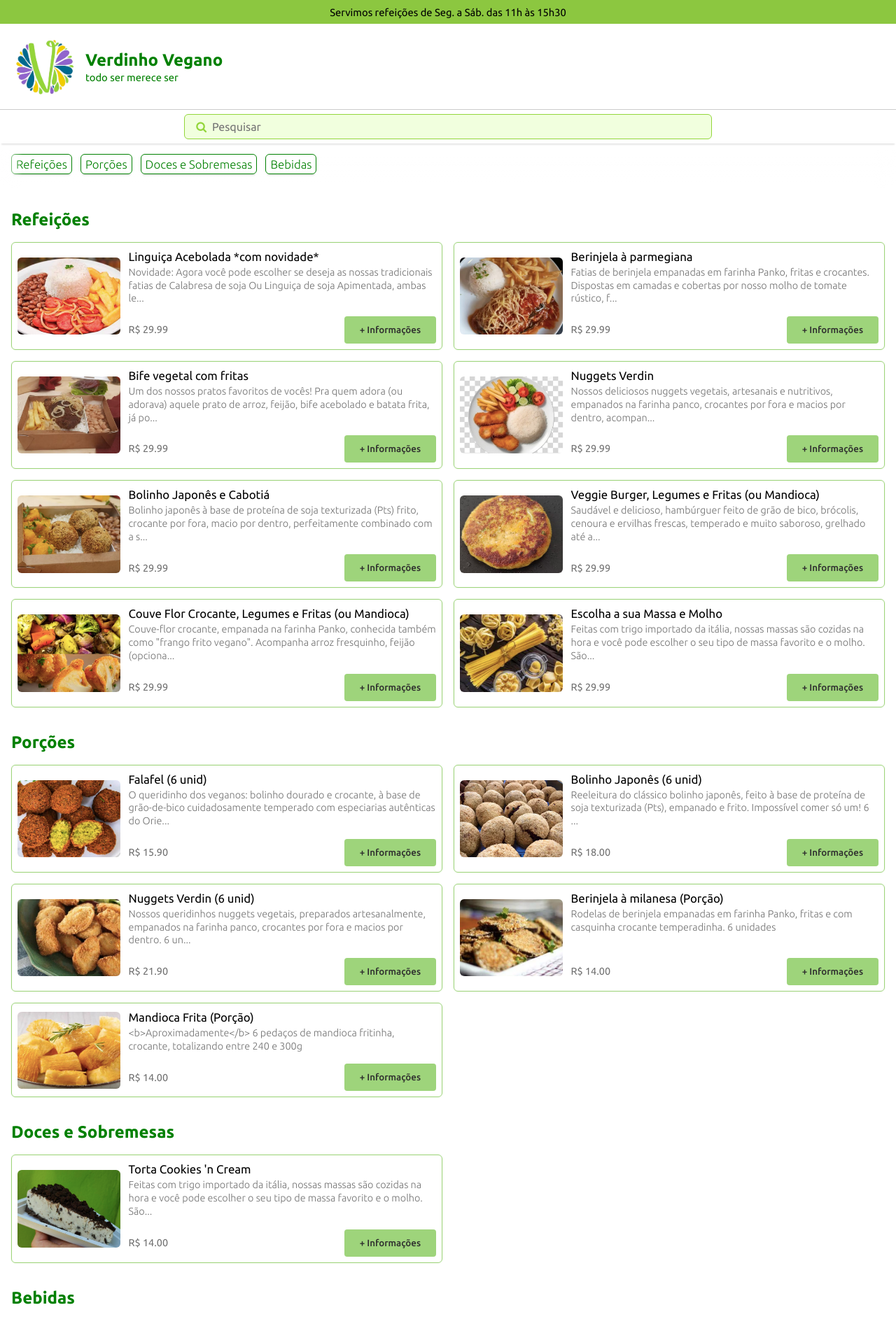
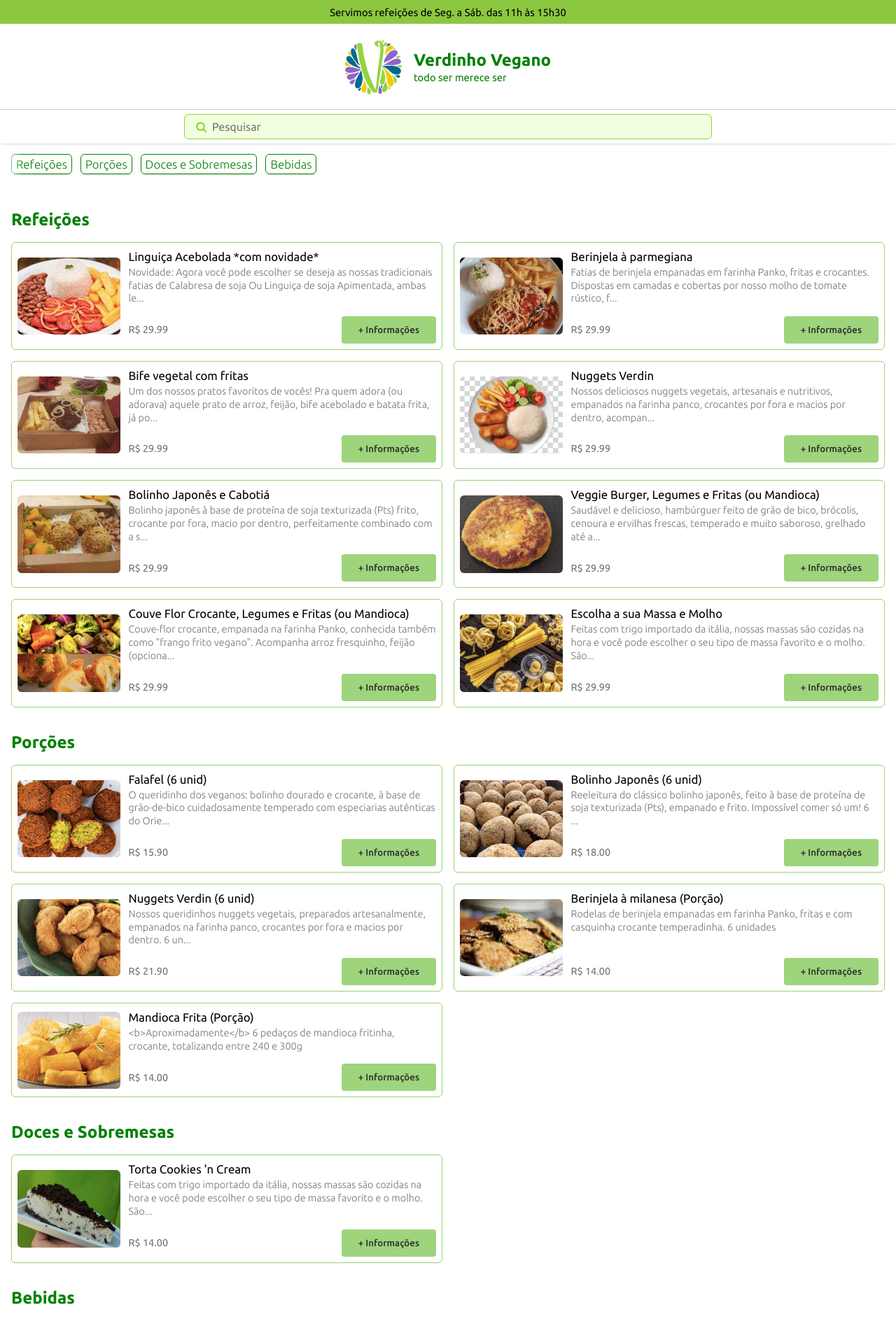
Before and after one commit to davy-guilherme/cardapio-verdinho, a Vue app: page / in a window 1280 px wide. Shown: the top 1885 px of the page at 70% size. Built offline with nearby package versions, Linux system fonts and the light colour scheme.

Commit message:
Melhorias Visuais

```diff
--- a/src/components/CategoryScroll.vue
+++ b/src/components/CategoryScroll.vue
@@ -41,7 +41,7 @@
 
     top: 4px;
     left: 0;
-    height: 60px;
+    height: 42px;
     width: 32px;
     background: linear-gradient(to right, rgb(255, 255, 255), rgba(255, 255, 255, 0));
 }
@@ -50,7 +50,7 @@
     position: absolute;
     top: 4px;
     right: 0;
-    height: 60px;
+    height: 42px;
     width: 32px;
     background: linear-gradient(to left, rgb(255, 255, 255), rgba(255, 255, 255, 0));
 }
@@ -141,7 +141,8 @@ export default {
             for (var i = 0; i < menus.length; i++) {
                 if (menus[i].classList.contains('active')) {
                     // alert(i)
-                    hscroll.scrollLeft = menus[i].offsetLeft - 12;
+                    // hscroll.scrollLeft = menus[i].offsetLeft - 12;
+                    hscroll.scrollLeft = menus[i].offsetLeft - 26;
                 }
             }
 
--- a/src/components/FooterComponent.vue
+++ b/src/components/FooterComponent.vue
@@ -2,11 +2,11 @@
     <footer class="margem">
         <div class="esquerda">
             <strong>&copy; 2023</strong>
-            <a href="/">Verdinho Vegano</a>
+            <a href="https://verdinhovegano.com.br/" target="_blank">Verdinho Vegano</a>
         </div>
         <div class="direita">
             <small>Desenvolvido por</small>
-            <strong><a href="http://www.dguilherme.dev">Davy Guilherme</a></strong>
+            <strong><a href="http://www.dguilherme.dev" target="_blank">Davy Guilherme</a></strong>
         </div>
     </footer>
 </template>
--- a/src/components/HeaderComponent.vue
+++ b/src/components/HeaderComponent.vue
@@ -3,7 +3,7 @@
         <small>Servimos refeições de Seg. a Sáb. das 11h às 15h30</small>
     </div>
 
-
+    <!-- {{  $store.state.keyWord }} -->
     <header id="header-topo">
         <div class="margem">
 
@@ -30,10 +30,10 @@
         </div>
     </header>
 
-    <div id="tempo-entrega">
+    <!-- <div id="tempo-entrega">
         <p><i class="fa fa-clock-o" aria-hidden="true"></i> 15 - 45 min - <span id="btn-horario">Ver Mais</span></p>
 
-    </div>
+    </div> -->
 
     <div id="topo-fixo">
 
@@ -51,18 +51,19 @@
 
                 <div class="pesquisa">
                     <!--<a class="link-ouvidoria hide-in-mobile" href="<?php # echo get_page_link( get_page_by_path( 'ouvidoria' ) ); ?>"><i class="fa fa-envelope"></i>Ouvidoria</a>-->
-                    <form method="get" action="<?php esc_url(home_url('/')); ?>">
+                    <form>
                         <div id="pesquisa-box">
-                            <i class="fa fa-search"></i>
-                            <input type="text" name="s" id="s" placeholder="Pesquisar" style="box-shadow: none; margin: 0; padding: 0;" />
+                            <i class="fa fa-search search-icon"></i>
+                            <input type="text" name="s" id="s" placeholder="Pesquisar" style="box-shadow: none; margin: 0; padding: 0;" v-model="$store.state.keyWord" />
                             <input type="hidden" name="post_type" value="product" />
+                            <i class="fa fa-times-circle delete-icon" v-if="$store.state.keyWord.length > 0" @click="$store.state.keyWord = ''"></i>
                         </div>
                     </form>
                 </div>
             </div>
         </div>
 
-        <CategoryScroll />
+        <CategoryScroll v-if="$store.state.keyWord.length == 0" />
 
     </div>
 
@@ -179,7 +180,7 @@
 }
 
 #topo .margem .pesquisa form #pesquisa-box {
-
+    position: relative;
     background-color: #f1ffde;
     padding: 8px 16px;
     border-radius: 6px;
@@ -189,6 +190,19 @@
 
 #pesquisa-box i {
     color: #93d63b;
+}
+
+#pesquisa-box .search-icon {
+
+}
+
+#pesquisa-box .delete-icon {
+    position: absolute;
+    right: 16px;
+    color: #000;
+    font-size: 1.3rem;
+    cursor: pointer;
+    color: rgba(255, 0, 0, 0.8);
 }
 
 #pesquisa-box input {
@@ -225,7 +239,7 @@
 
     width: 100%;
     position: relative;
-    border-bottom: 1px solid #ccc;
+    border-bottom: 1px solid #cfcfcf;
 }
 
 #header-topo .margem {
@@ -241,6 +255,13 @@
     margin-right: 16px;
     font-size: 32px;
     display: none;
+}
+
+#header-topo .margem { // retirar para voltar o menu
+    display: flex;
+    flex-direction: row;
+    align-items: center;
+    justify-content: center;
 }
 
 #header-topo .margem .logo-menu {
--- a/src/components/ProductsGroup.vue
+++ b/src/components/ProductsGroup.vue
@@ -90,7 +90,7 @@
     color: #2e2e2e;
     border-radius: 4px;
     border: none;
-    padding: 12px 22px;
+    padding: 12px 24px;
     cursor: pointer;
     font-weight: 500;
     transition: 0.2s;
--- a/src/components/ProductsList.vue
+++ b/src/components/ProductsList.vue
@@ -18,6 +18,11 @@
         <h2>Bebidas</h2>
     </div>
     <ProductsGroup :products="bebidas" v-if="bebidas.length" />
+
+    <div class="margem" v-if="keyWord.length > 0 && productsFiltered.length == 0">
+        <h2><span style="font-weight: 400;">Pesquisando por: </span>{{ keyWord }}</h2>
+        <p style="text-align: center; margin: 64px 0;">Não encontramos nenhum produto com o termo pesquisado.</p>
+    </div>
 
 </template>
 
@@ -42,7 +47,8 @@ export default {
     name: 'ProductsList',
     data () {
         return {
-            products
+            products,
+            productsFiltered: ''
         }
     },
     components: {
@@ -50,20 +56,43 @@ export default {
     },
     computed: {
         refeicoes () {
-            return this.products.filter(product => product.type === 'REF')
+            return this.productsFiltered ? this.productsFiltered.filter(product => product.type === 'REF') : this.products.filter(product => product.type === 'REF')
         },
         porcoes () {
-            return this.products.filter(product => product.type === 'POR')
+            return this.productsFiltered ? this.productsFiltered.filter(product => product.type === 'POR') : this.products.filter(product => product.type === 'POR')
         },
         doces () {
-            return this.products.filter(product => product.type === 'DOC')
+            return this.productsFiltered ? this.productsFiltered.filter(product => product.type === 'DOC') : this.products.filter(product => product.type === 'DOC')
         },
         bebidas () {
-            return this.products.filter(product => product.type === 'BEB')
+            return this.productsFiltered ? this.productsFiltered.filter(product => product.type === 'BEB') : this.products.filter(product => product.type === 'BEB')
+        },
+        keyWord () {
+            return this.$store.state.keyWord
+        },
+    },
+    watch: {
+        keyWord: function (val) {
+            this.productsFiltered = this.findProductsWith(val);
         },
     },
     methods: {
+        findProductsWith(val) {
+            // Array para armazenar os produtos com val no nome.
+            const productsWith = [];
 
+            // Percorre a lista de produtos e verifica se o nome contém val
+            for (const product of this.products) {
+                if (product.name.toLowerCase().includes(val.toLowerCase())) {
+                    productsWith.push(product);
+                }
+            }
+
+            return productsWith
+
+        }
+
+        // console.log(productsWithRefri);
     }
 
 }
```
